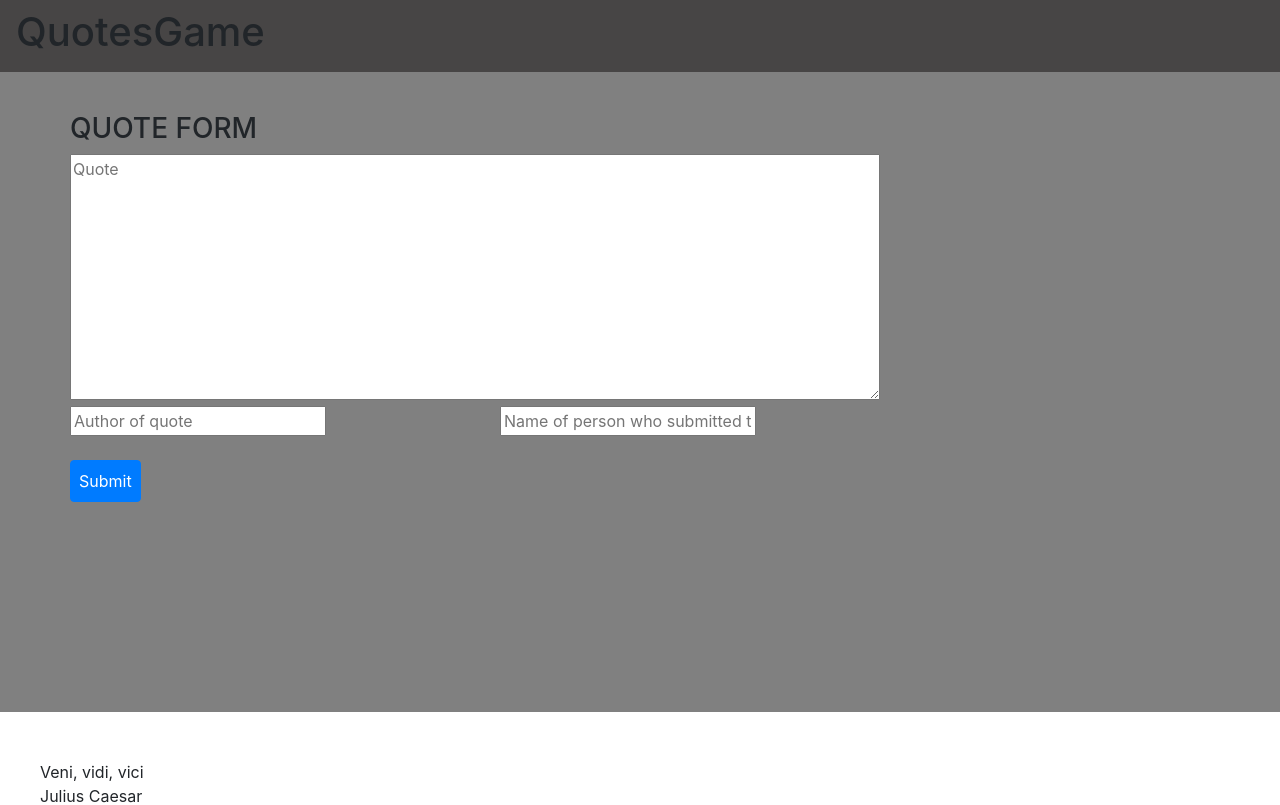
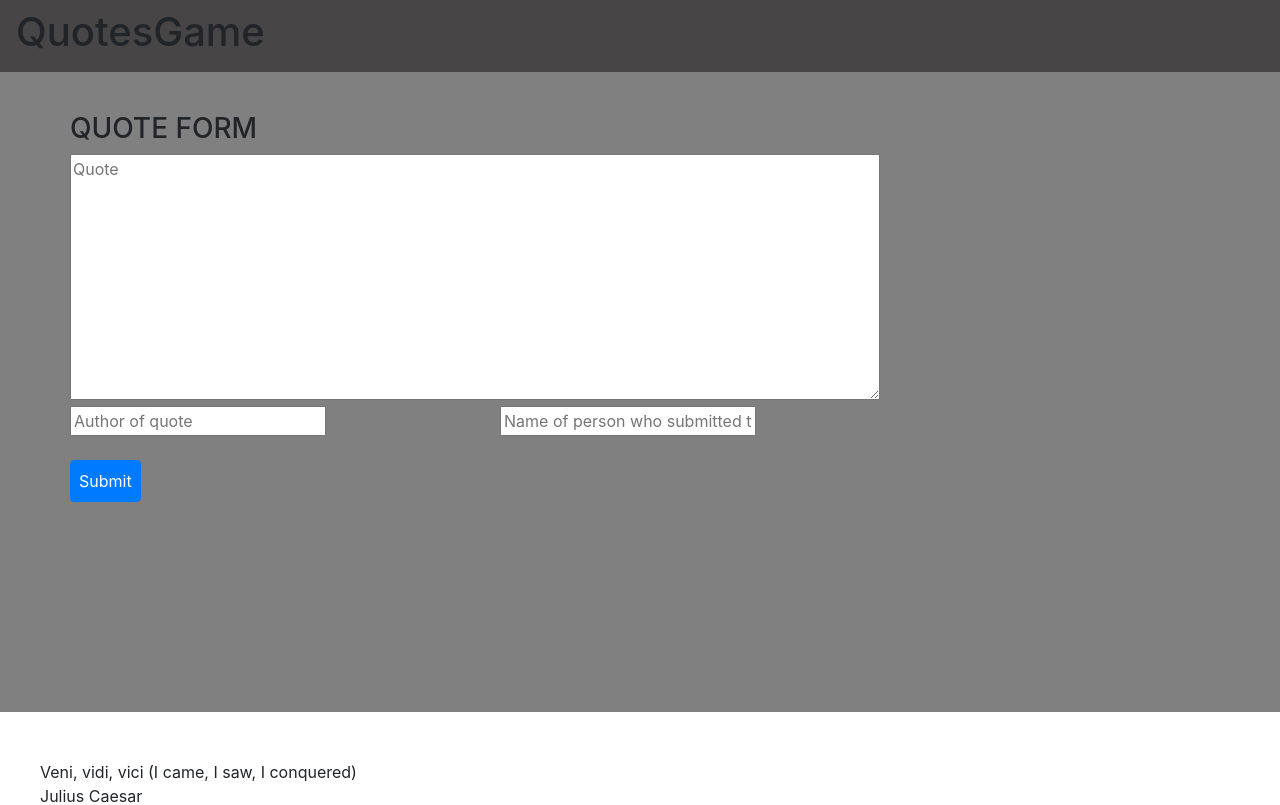
Before and after one commit to yahyasaadi/quotes, an Angular app: page / in a window 1280 px wide. Shown: the top 805 px of the page. Built offline with nearby package versions, Linux system fonts and the light colour scheme.

Commit message:
add a modification to a quote

```diff
--- a/src/app/quote-form/quote-form.component.ts
+++ b/src/app/quote-form/quote-form.component.ts
@@ -15,7 +15,7 @@ export class QuoteFormComponent implements OnInit {
 
   quotes: Quotes[] = [
     {
-      quote: 'Veni, vidi, vici',
+      quote: 'Veni, vidi, vici (I came, I saw, I conquered)',
       quoteAuthor: 'Julius Caesar',
       name: 'Yahya Saadi'
     },
```
